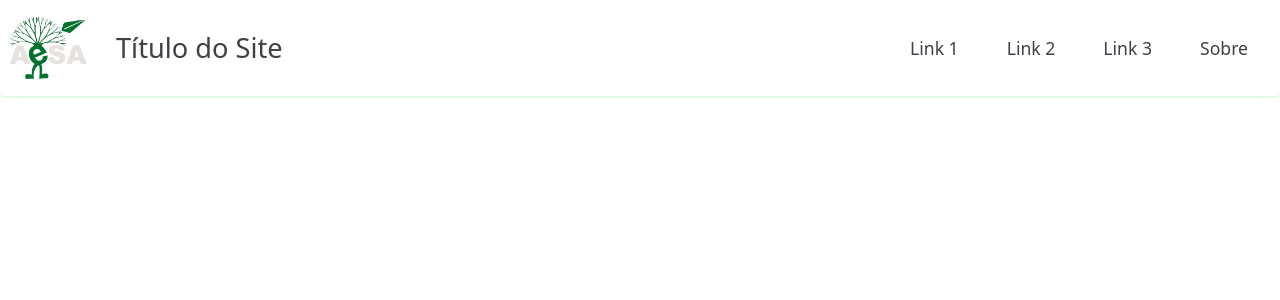
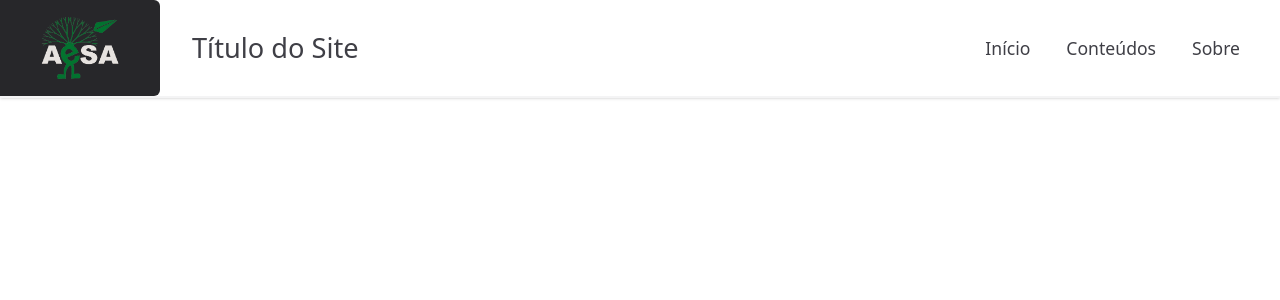
Before and after one commit to OVasconceloss/dac-website-23-24, a React (Vite) app: page / in a window 1280 px wide. Shown: the top 300 px of the page. Built offline with nearby package versions, Linux system fonts and the light colour scheme.

Commit message:
:lipstick: feat: change the styles of the header component elements

```diff
--- a/src/components/header/header.jsx
+++ b/src/components/header/header.jsx
@@ -3,22 +3,30 @@ import schoolLogo from '../../assets/aesa-logo.png';
 
 export const Header = () => {
   return (
-    <header className='flex items-center justify-between border-b-2 border-green-100 rounded-b-md'>
-      <Link to={'/'}>
-        <div id='logo-div' className='flex items-center space-x-5'>
+    <header className='pr-5 flex items-center justify-between border-b-2 border-zinc-100 shadow'>
+      <Link to={'/'} className='flex items-center space-x-8'>
+        <div id='logo-div' className="flex items-center justify-center w-[10rem] bg-zinc-800 rounded-r-md">
           <img
             src={schoolLogo}
             alt="School Logo"
-            className="object-scale-down max-h-full w-24 h-24 p-2"
+            className="object-scale-down max-h-full w-24 h-24 p-2 rounded-r-md"
           />
-          <h1 className="text-[1.7rem] text-zinc-700">Título do Site</h1>
         </div>
+        <h1 className="text-[1.7rem] text-zinc-700">Título do Site</h1>
       </Link>
-      <nav id='header-menu' className='px-2'>
-        <a href="#" className='p-3 mx-3 text-[1.1rem] border-b-2 border-transparent text-zinc-700 transition ease-linear hover:border-green-300 hover:text-green-400'>Link 1</a>
-        <a href="#" className='p-3 mx-3 text-[1.1rem] border-b-2 border-transparent text-zinc-700 transition ease-linear hover:border-green-300 hover:text-green-400'>Link 2</a>
-        <a href="#" className='p-3 mx-3 text-[1.1rem] border-b-2 border-transparent text-zinc-700 transition ease-linear hover:border-green-300 hover:text-green-400'>Link 3</a>
-        <a href="#" className='p-3 mx-3 text-[1.1rem] border-b-2 border-transparent text-zinc-700 transition ease-linear hover:border-green-300 hover:text-green-400'>Sobre</a>
+      <nav id='header-menu' className='px-2 space-x-3'>
+        <a
+          href="/"
+          className='p-3 text-[1.1rem] border-b-2 border-transparent text-zinc-700
+          transition ease-linear hover:border-green-300 hover:text-green-400'>Início</a>
+        <a
+          href="#"
+          className='p-3 text-[1.1rem] border-b-2 border-transparent text-zinc-700
+          transition ease-linear hover:border-green-300 hover:text-green-400'>Conteúdos</a>
+        <a
+          href="#"
+          className='p-3 text-[1.1rem] border-b-2 border-transparent text-zinc-700
+          transition ease-linear hover:border-green-300 hover:text-green-400'>Sobre</a>
       </nav>
     </header>
   );
```
